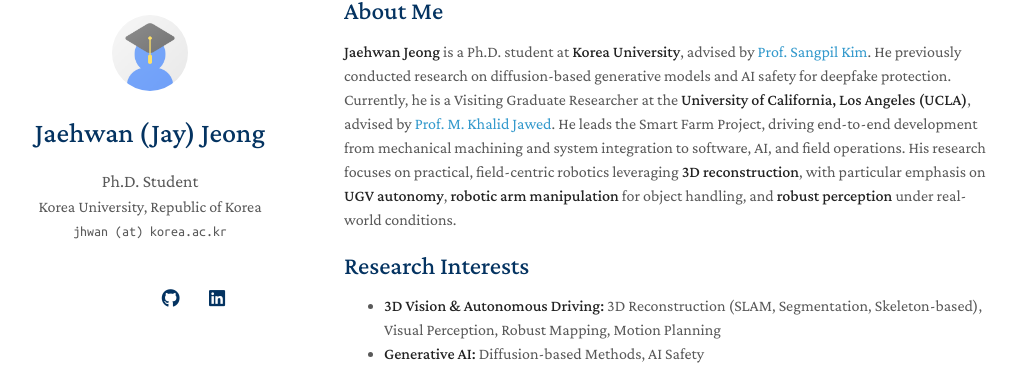
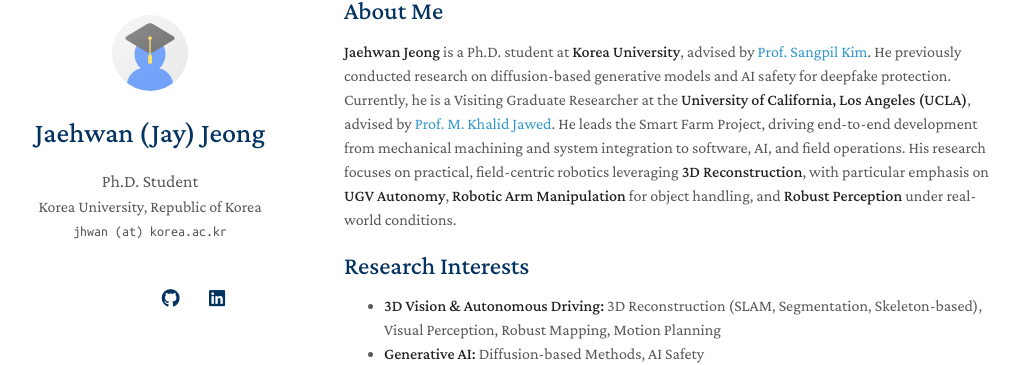
Before and after one commit to jaehwan-j/jaehwan-j.github.io, a Jekyll site: the page built from index.md, in a window 1280 px wide and 900 px high. Shown: the part 69-434 px from the top of the window, without its empty margins (126-1145 px from the left). Built offline with Jekyll 4.4.1, drawn with Linux system fonts in a browser that asks for light colours; a style sheet for code colours, icons or effects is not loaded; our own code applies the rules of GitHub Pages for plain Markdown files.

```diff
--- a/index.md
+++ b/index.md
@@ -4,7 +4,7 @@ layout: homepage
 
 ## About Me
 
-**Jaehwan Jeong** is a Ph.D. student at **Korea University**, advised by [Prof. Sangpil Kim](https://kuaicv.com). He previously conducted research on diffusion-based generative models and AI safety for deepfake protection. Currently, he is a Visiting Graduate Researcher at the **University of California, Los Angeles (UCLA)**, advised by [Prof. M. Khalid Jawed](https://structures.computer). He leads the Smart Farm Project, driving end-to-end development from mechanical machining and system integration to software, AI, and field operations. His research focuses on practical, field-centric robotics leveraging **3D reconstruction**, with particular emphasis on **UGV autonomy**, **robotic arm manipulation** for object handling, and **robust perception** under real-world conditions.
+**Jaehwan Jeong** is a Ph.D. student at **Korea University**, advised by [Prof. Sangpil Kim](https://kuaicv.com). He previously conducted research on diffusion-based generative models and AI safety for deepfake protection. Currently, he is a Visiting Graduate Researcher at the **University of California, Los Angeles (UCLA)**, advised by [Prof. M. Khalid Jawed](https://structures.computer). He leads the Smart Farm Project, driving end-to-end development from mechanical machining and system integration to software, AI, and field operations. His research focuses on practical, field-centric robotics leveraging **3D Reconstruction**, with particular emphasis on **UGV Autonomy**, **Robotic Arm Manipulation** for object handling, and **Robust Perception** under real-world conditions.
 
 ## Research Interests
 
```
